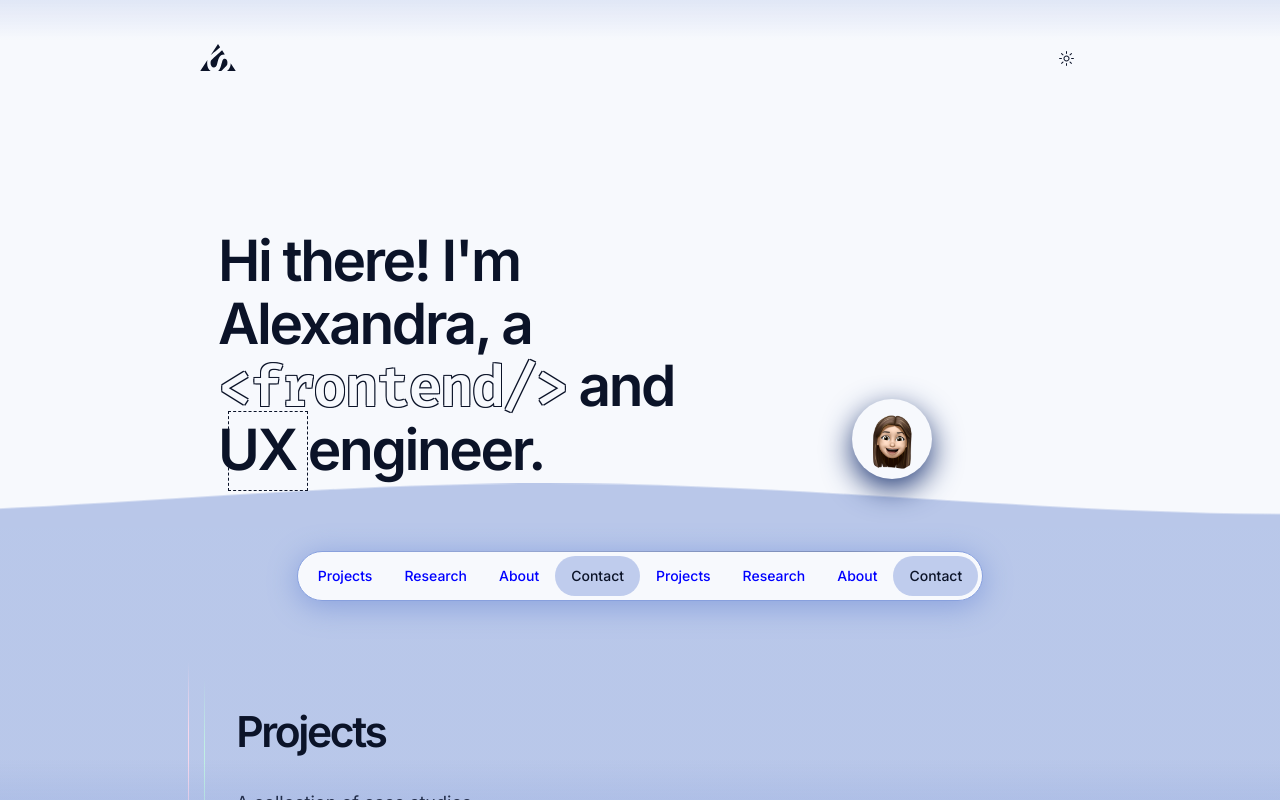
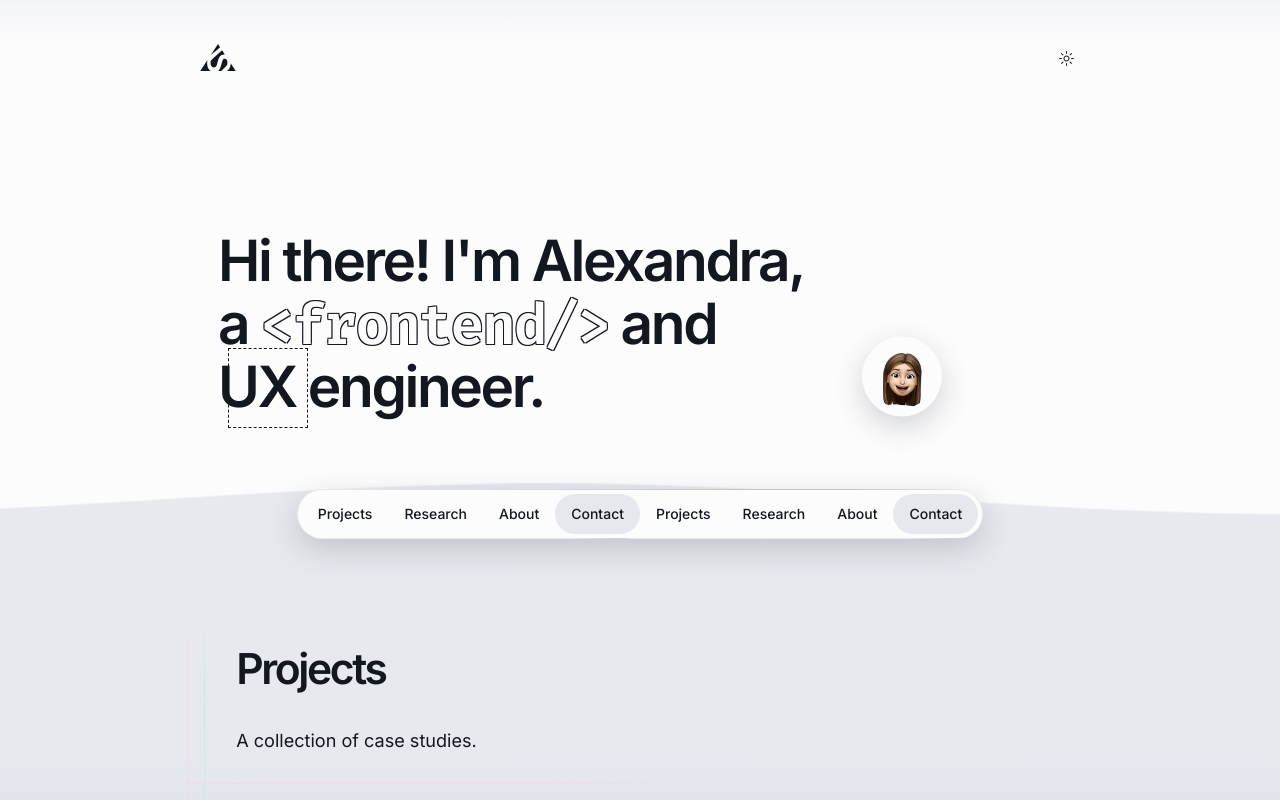
Before and after one commit to alexandrastoica/portfolio, a Next.js app: page / in a window 1280 px wide. Shown: the top 800 px of the page. Built offline with nearby package versions, Linux system fonts and the light colour scheme.

Commit message:
WIP: color themes

```diff
--- a/components/Header/header.module.scss
+++ b/components/Header/header.module.scss
@@ -26,7 +26,7 @@
   width: 100%;
   top: 0;
   z-index: 10;
-  background: hsla(var(--base-gray), 98%, 40%);
+  background: var(--surface1);
   backdrop-filter: blur(8px);
   transition: border-color 0.5s ease 0s;
   border-bottom: 1px solid var(--header-nav-border);
--- a/components/Header/header.tsx
+++ b/components/Header/header.tsx
@@ -49,7 +49,7 @@ export default function Header({ sticky, title }: HeaderProps) {
       className={cssClasses}
       style={
         {
-          '--header-nav-border': isAtTop ? 'transparent' : 'lightgrey',
+          '--header-nav-border': isAtTop ? 'transparent' : 'var(--surface2)',
         } as CSSProperties
       }
     >
--- a/components/HeroAnimation/heroAnimation.module.scss
+++ b/components/HeroAnimation/heroAnimation.module.scss
@@ -2,7 +2,7 @@
   --avatar-size: 80px;
   position: relative;
   height: 100%;
-  padding-inline: 80px 130px;
+  width: 200px;
   transform: translateY(calc(100% - 120px));
 }
 
@@ -12,7 +12,7 @@
   height: var(--avatar-size);
   padding: var(--sp-xxs);
   border-radius: 100px;
-  box-shadow: 0 10px 30px var(--color-gray-700);
+  box-shadow: 0 10px 30px hsl(var(--surface-shadow) / var(--shadow-strength));
 }
 
 .msgbubble {
@@ -20,14 +20,14 @@
   opacity: 0;
   position: absolute;
   top: -33px;
-  left: 130px;
+  right: 0;
   white-space: nowrap;
   padding: 0 16px;
-  background: var(--color-gray-700);
+  background: var(--surface3);
   line-height: 1;
   font-size: 14px;
   font-weight: 500;
-  color: var(--color-background);
+  color: var(--text1);
   border-radius: 100px 100px 100px 0;
   transition: opacity 0.5s ease 0s;
 
@@ -36,7 +36,7 @@
     position: absolute;
     bottom: 0;
     left: 0px;
-    border-bottom: 15px solid var(--color-gray-700);
+    border-bottom: 15px solid var(--surface3);
     border-right: 15px solid transparent;
   }
 }
@@ -44,12 +44,11 @@
 .arrow {
   pointer-events: none;
   width: var(--avatar-size);
-  transform: rotate(90deg) translate(-30px, var(--avatar-size));
+  transform: rotate(110deg) translate(-10px, 100px);
   opacity: 0;
   transition: opacity 0.5s ease 0s;
-  color: var(--color-text);
 
   svg path {
-    stroke: var(--color-text);
+    stroke: var(--text2);
   }
 }
--- a/components/ListItem/listItem.module.scss
+++ b/components/ListItem/listItem.module.scss
@@ -9,7 +9,7 @@
   a {
     position: relative;
     width: 100%;
-    color: var(--color-text);
+    color: var(--text1);
     border-radius: 8px;
     transition: all 500ms cubic-bezier(0.22, 1, 0.36, 1);
 
@@ -17,8 +17,9 @@
       content: '';
       height: 100%;
       width: 100%;
-      box-shadow: 0px 5px 16px -5px rgba(22, 23, 24, 0.35),
-        0px 5px 10px -7px rgba(22, 23, 24, 0.2);
+      box-shadow: 0px 5px 16px -5px hsl(
+          var(--surface-shadow) / var(--shadow-strength)
+        ) 0px 5px 10px -7px hsl(var(--surface-shadow) / var(--shadow-strength));
       position: absolute;
       border-radius: 8px;
       opacity: 0;
@@ -27,10 +28,10 @@
 
     &:hover,
     &:focus {
-      color: var(--color-background);
+      color: var(--text2);
       text-decoration: none;
       transform: translateY(-2px);
-      background-color: var(--color-gray-700);
+      background-color: var(--surface1);
 
       &::after {
         opacity: 1;
@@ -56,7 +57,7 @@
     display: inline-block;
     height: 1px;
     flex: 1 1 0%;
-    background: var(--color-gray-500);
+    background: var(--surface4);
   }
 
   &__label,
@@ -77,10 +78,4 @@
     margin: 0;
     font-size: 0.9rem;
   }
-
-  &__label,
-  &__date,
-  &__description {
-    color: var(--color-text);
-  }
 }
--- a/components/Logo/logo.tsx
+++ b/components/Logo/logo.tsx
@@ -1,7 +1,7 @@
 'use client';
 export default function Logo() {
   return (
-    <a aria-label="homepage" href="/" style={{ color: 'var(--color-text)' }}>
+    <a aria-label="homepage" href="/" style={{ color: 'var(--text1)' }}>
       <svg
         width="36px"
         viewBox="0 0 397 302"
--- a/components/Nav/nav.module.scss
+++ b/components/Nav/nav.module.scss
@@ -18,11 +18,11 @@
   width: fit-content;
   border-radius: 999px;
 
-  color: var(--color-text);
-  background-color: var(--color-background);
+  color: var(--text1);
+  background-color: var(--surface1);
 
-  box-shadow: 0 5px 30px var(--color-gray-300);
-  border: 1px solid var(--color-gray-300);
+  box-shadow: 0 10px 30px hsl(var(--surface-shadow) / var(--shadow-strength));
+  border: 1px solid var(--surface2);
   backdrop-filter: blur(20px) saturate(200%) brightness(100%);
   z-index: 3;
 
@@ -42,6 +42,8 @@
   }
 
   .link {
+    color: var(--text1);
+
     &__list {
       list-style: none;
       display: flex;
@@ -69,14 +71,12 @@
   }
 
   .active {
-    color: var(--color-text);
-
     &::before {
       content: '';
       position: absolute;
       height: 100%;
       width: 100%;
-      background-color: var(--color-gray-300);
+      background-color: var(--surface4);
       opacity: 0.5;
       bottom: 0;
       left: 0;
@@ -86,10 +86,10 @@
 
     &::after {
       content: '';
-      opacity: 0.5;
+      opacity: 0.2;
       position: absolute;
       height: 0.5px;
-      width: calc(100% - 32px);
+      width: calc(100% - 24px);
       background-image: var(--nav-gradient);
       bottom: -5px;
       left: 16px;
--- a/components/ThemeContext/themeToggle.tsx
+++ b/components/ThemeContext/themeToggle.tsx
@@ -10,7 +10,7 @@ const ThemeToggle = () => {
   return (
     <button
       aria-label="Toggle dark mode"
-      style={{ color: 'var(--color-text)', zIndex: 4, position: 'relative' }}
+      style={{ color: 'var(--text1)', zIndex: 4, position: 'relative' }}
       onClick={() => toggleTheme()}
     >
       {theme == 'light' ? <SunIcon /> : <MoonIcon />}
--- a/styles/main.scss
+++ b/styles/main.scss
@@ -7,8 +7,8 @@
 @import './article.scss';
 
 ::selection {
-  color: white;
-  background: var(--color-gray-700);
+  color: var(--surface1);
+  background: var(--text2);
 }
 
 .header__content {
@@ -16,6 +16,10 @@
   display: flex;
   justify-content: center;
   padding-block-end: var(--sp-m);
+}
+
+.header__text {
+  padding-inline-end: 56px;
 }
 
 .loading__wrapper {
@@ -62,7 +66,7 @@
 hr {
   height: 1px;
   width: 100%;
-  background: hsla(0, 0%, 87%, 0.5);
+  background: var(--surface2);
   border: none;
 }
 
@@ -78,6 +82,7 @@ hr {
 
 .main__layout {
   position: relative;
+  --shadow-color: var(--surface4);
 
   &::before,
   &::after {
@@ -86,17 +91,17 @@ hr {
     height: 40px;
     opacity: 0.2;
     z-index: 3;
+    width: 100%;
   }
 
   &::before {
-    inset: 0;
-    background: linear-gradient(to top, transparent, var(--color-gray-300));
+    top: 0;
+    background: linear-gradient(to top, transparent, var(--shadow-color));
   }
 
   &::after {
-    width: 100%;
     bottom: 0;
-    background: linear-gradient(to bottom, transparent, var(--color-gray-300));
+    background: linear-gradient(to bottom, transparent, var(--shadow-color));
   }
 }
 
--- a/styles/reset.scss
+++ b/styles/reset.scss
@@ -13,8 +13,8 @@ body {
   font-family: ui-sans-serif, system-ui, -apple-system, BlinkMacSystemFont,
     Segoe UI, Roboto, Helvetica Neue, Arial, Noto Sans, sans-serif,
     Apple Color Emoji, Segoe UI Emoji, Segoe UI Symbol, Noto Color Emoji;
-  background: var(--color-background, white);
-  color: var(--color-text, black);
+  background: var(--surface1, white);
+  color: var(--text1, black);
   margin: 0;
   width: 100%;
   scroll-behavior: smooth;
--- a/styles/theme.scss
+++ b/styles/theme.scss
@@ -1,25 +1,90 @@
 :root {
-  --base-hue-gray: 223;
-  --base-gray: var(--base-hue-gray), 55%;
+  /* brand foundation */
+  --brand-hue: 223;
+  --brand-saturation: 25%;
+  --brand-lightness: 50%;
+
   --mint: hsl(165 60.6% 84.5%);
   --pink: hsl(323 72.2% 91.1%);
+
+  /* light */
+  --brand-light: hsl(
+    var(--brand-hue) calc(var(--brand-saturation) * 3) var(--brand-lightness)
+  );
+  --text1-light: hsl(var(--brand-hue) var(--brand-saturation) 10%);
+  --text2-light: hsl(var(--brand-hue) 30% 30%);
+  --surface1-light: hsl(var(--brand-hue) 20% 99%);
+  --surface2-light: hsl(var(--brand-hue) 20% 92%);
+  --surface3-light: hsl(var(--brand-hue) 25% 90%);
+  --surface4-light: hsl(var(--brand-hue) 20% 85%);
+  --surface-shadow-light: var(--brand-hue) 10% 20%;
+  --shadow-strength-light: 0.2;
+
+  /* dark */
+  --brand-dark: hsl(
+    var(--brand-hue) calc(var(--brand-saturation) * 2)
+      calc(var(--brand-lightness) * 1.25)
+  );
+  --text1-dark: hsl(var(--brand-hue) 15% 85%);
+  --text2-dark: hsl(var(--brand-hue) 5% 65%);
+  --surface1-dark: hsl(var(--brand-hue) 10% 10%);
+  --surface2-dark: hsl(var(--brand-hue) 10% 15%);
+  --surface3-dark: hsl(var(--brand-hue) 5% 20%);
+  --surface4-dark: hsl(var(--brand-hue) 5% 25%);
+  --surface-shadow-dark: var(--brand-hue) 50% 3%;
+  --shadow-strength-dark: 0.8;
+
+  --color-gray-300: var(--surface1);
+  --color-gray-500: var(--surface2);
+  --color-gray-700: var(--surface3);
+  --color-gray-900: var(--surface4);
+  --color-wave: var(--surface2);
+  --color-action: var(--brand);
 }
 
-html[data-theme='dark'] {
-  --color-wave: hsl(223, 24%, 6%);
-  --color-text: hsla(var(--base-gray), 98%, 100%);
-  --color-background: hsla(var(--base-gray), 10%, 100%);
-  --color-gray-300: hsla(var(--base-gray), 30%, 100%);
-  --color-gray-500: hsla(var(--base-gray), 50%, 100%);
-  --color-gray-700: hsla(var(--base-gray), 70%, 100%);
+@media (prefers-color-scheme: dark) {
+  :root {
+    color-scheme: dark;
+
+    --brand: var(--brand-dark);
+    --text1: var(--text1-dark);
+    --text2: var(--text2-dark);
+    --surface1: var(--surface1-dark);
+    --surface2: var(--surface2-dark);
+    --surface3: var(--surface3-dark);
+    --surface4: var(--surface4-dark);
+    --surface-shadow: var(--surface-shadow-dark);
+    --shadow-strength: var(--shadow-strength-dark);
+  }
 }
 
 html,
-html[data-theme='light'] {
-  --color-wave: hsl(222, 53%, 82%);
-  --color-text: hsla(var(--base-gray), 10%, 100%);
-  --color-background: hsla(var(--base-gray), 98%, 100%);
-  --color-gray-300: hsla(var(--base-gray), 70%, 100%);
-  --color-gray-500: hsla(var(--base-gray), 50%, 100%);
-  --color-gray-700: hsla(var(--base-gray), 30%, 100%);
+html[data-theme='light'],
+[color-scheme='light'] {
+  color-scheme: light;
+
+  --brand: var(--brand-light);
+  --text1: var(--text1-light);
+  --text2: var(--text2-light);
+  --surface1: var(--surface1-light);
+  --surface2: var(--surface2-light);
+  --surface3: var(--surface3-light);
+  --surface4: var(--surface4-light);
+  --surface-shadow: var(--surface-shadow-light);
+  --shadow-strength: var(--shadow-strength-light);
 }
+
+html[data-theme='dark'],
+[color-scheme='dark'] {
+  color-scheme: dark;
+
+  --brand: var(--brand-dark);
+  --text1: var(--text1-dark);
+  --text2: var(--text2-dark);
+  --surface1: var(--surface1-dark);
+  --surface2: var(--surface2-dark);
+  --surface3: var(--surface3-dark);
+  --surface4: var(--surface4-dark);
+  --surface-shadow: var(--surface-shadow-dark);
+  --shadow-strength: var(--shadow-strength-dark);
+}
--- a/styles/typography.scss
+++ b/styles/typography.scss
@@ -94,10 +94,10 @@ a,
 
 // Decorations
 .stroke {
-  --stroke-color: var(--color-text);
+  --stroke-color: var(--text1);
   --stroke: -1px -1px 0 var(--stroke-color), 1px -1px 0 var(--stroke-color),
     -1px 1px 0 var(--stroke-color), 1px 1px 0 var(--stroke-color);
-  color: var(--color-background);
+  color: var(--surface1);
   text-shadow: var(--stroke);
   font-family: var(--code-font, monospace);
   font-size: var(--size-step-4);
@@ -130,7 +130,7 @@ a,
     opacity: 0;
     animation: fadeIn 2s forwards;
     transition: 1s;
-    border: 1px dashed var(--color-text);
+    border: 1px dashed var(--text1);
   }
 }
 
```
